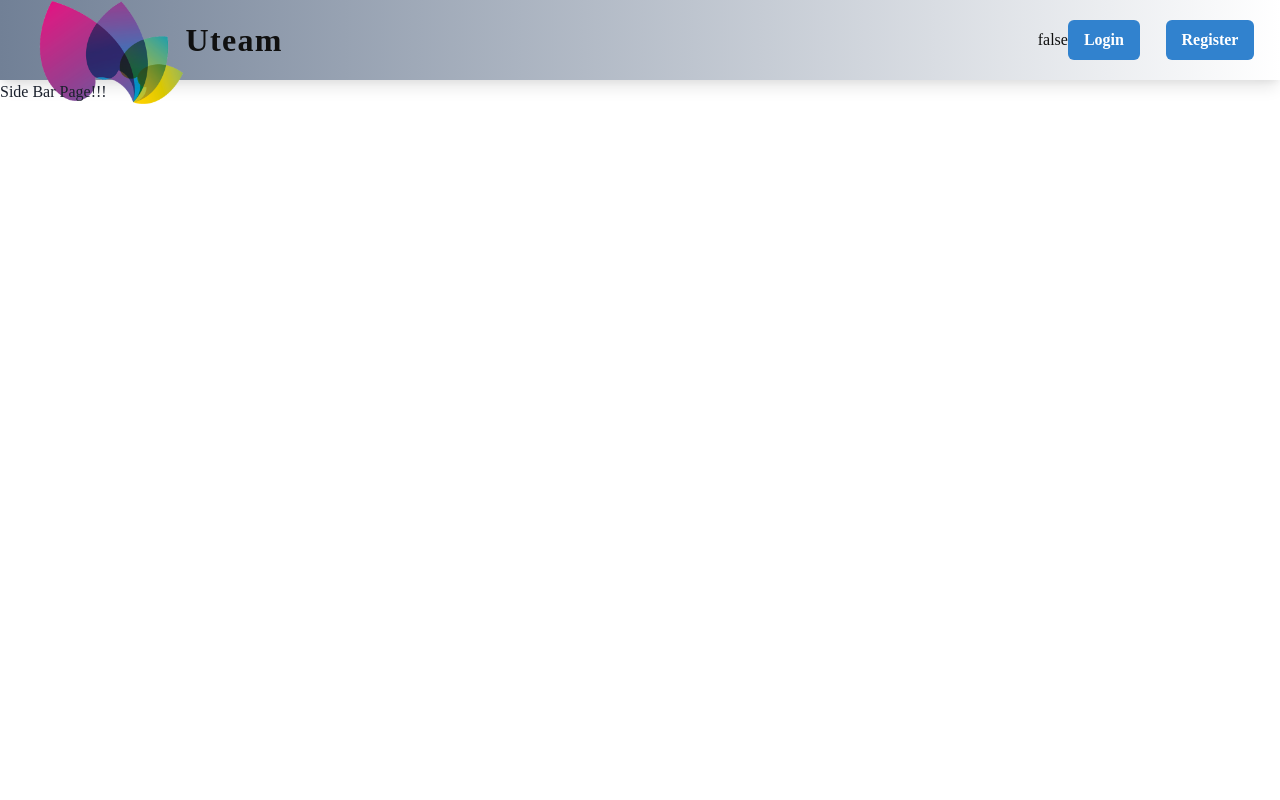
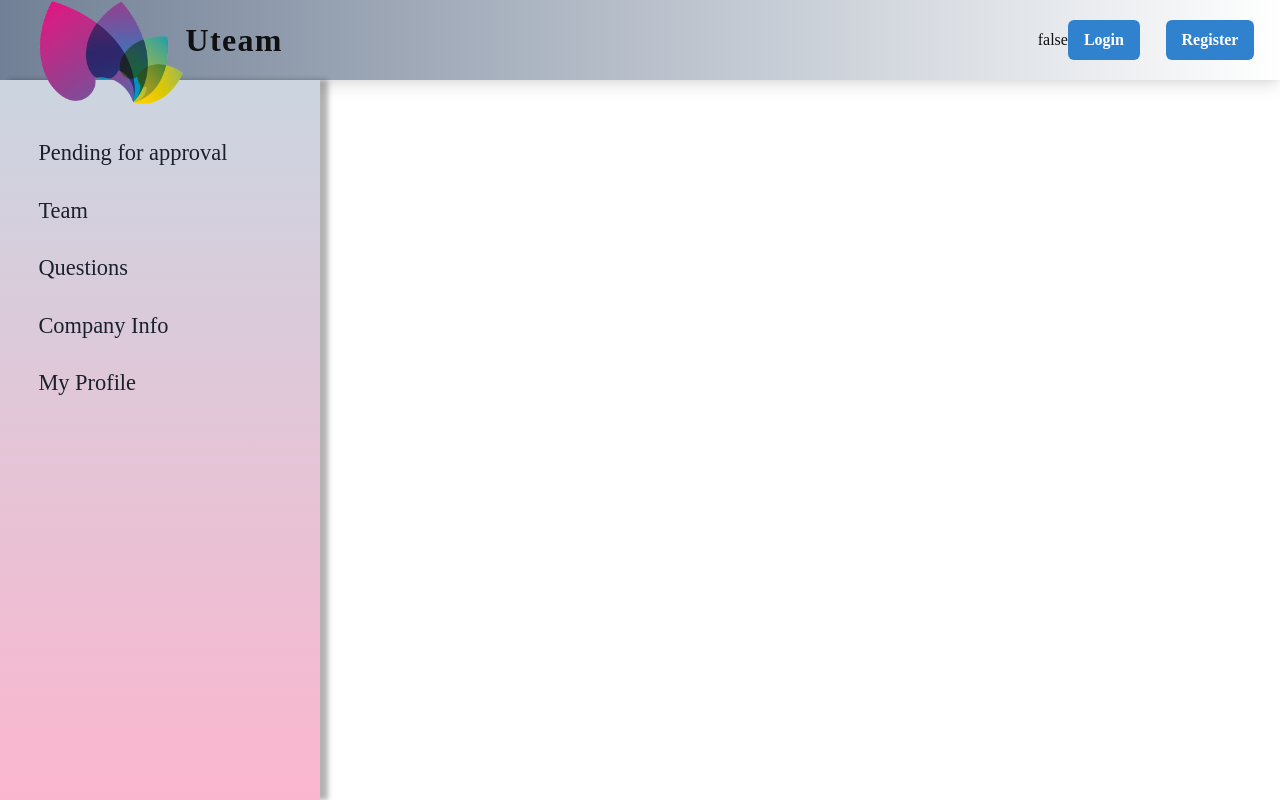
Before and after one commit to MajaKnezevic4598/uteam, a React (Create React App) app: page /sidebar in a window 1280 px wide. Built offline with nearby package versions, Linux system fonts and the light colour scheme; a web font is replaced by a local one.

Commit message:
added sideBar component and nested routes implemented within sideBar component

```diff
--- a/src/App.js
+++ b/src/App.js
@@ -15,7 +15,7 @@ function App() {
           <Routes>
             <Route path="/" element={<Login />} />
             <Route path="/register" element={<Register />} />
-            <Route path="/sidebar" element={<SideBar />} />
+            <Route path="/sidebar/*" element={<SideBar />} />
           </Routes>
         </AuthContextProvider>
       </BrowserRouter>
--- /dev/null
+++ b/src/components/CompanyInfo.js
@@ -0,0 +1,7 @@
+import React from "react";
+
+function CompanyInfo() {
+  return <div>ompany Info!!!!</div>;
+}
+
+export default CompanyInfo;
--- a/src/components/Header.js
+++ b/src/components/Header.js
@@ -8,7 +8,7 @@ function Header() {
   return (
     <Flex
       w="100vw"
-      h={["auto", "auto", "10vh"]}
+      h={["auto", "20vh", "10vh"]}
       bgColor="gray.100"
       color="litherBlack"
       direction={["column", "row", "row"]}
@@ -16,7 +16,14 @@ function Header() {
       bgGradient="linear(to-r,gray.500, white)"
       boxShadow="lg"
     >
-      <Image src="../assets/flower-logo.png" h="20vh" mt="4vh" ml="2vw" />
+      <Image
+        src="../assets/flower-logo.png"
+        h="20vh"
+        mt="4vh"
+        ml="2vw"
+        position="relative"
+        zIndex="3"
+      />
       <Text fontSize="4vh" fontWeight="bold" letterSpacing="0.1vw">
         Uteam
       </Text>
--- /dev/null
+++ b/src/components/MenuItem.js
@@ -0,0 +1,28 @@
+import React from "react";
+import { Text, Box } from "@chakra-ui/react";
+import { Link } from "react-router-dom";
+
+const MenuItem = ({ children, to = "/", isOpen, ...rest }) => {
+  return (
+    <Box
+      display={{ base: isOpen ? "block" : "none", md: "block" }}
+      flexBasis={{ base: "100%", md: "auto" }}
+      mb="1vh"
+      fontSize="2.8vh"
+      _hover={{
+        boxShadow: "2px 2px 6px 2px rgba(0,0,0,0.75) inset",
+        borderRadius: "8px",
+      }}
+      px="1vw"
+      py="1vh"
+    >
+      <Link to={to}>
+        <Text display="block" {...rest}>
+          {children}
+        </Text>
+      </Link>
+    </Box>
+  );
+};
+
+export default MenuItem;
--- /dev/null
+++ b/src/components/MenuToggle.js
@@ -0,0 +1,13 @@
+import React from "react";
+import { Box } from "@chakra-ui/react";
+import { SmallCloseIcon, HamburgerIcon } from "@chakra-ui/icons";
+
+function MenuToggle({ toggle, isOpen }) {
+  return (
+    <Box display={{ base: "block", md: "none" }} onClick={toggle}>
+      {isOpen ? <SmallCloseIcon /> : <HamburgerIcon />}
+    </Box>
+  );
+}
+
+export default MenuToggle;
--- /dev/null
+++ b/src/components/MyProfile.js
@@ -0,0 +1,7 @@
+import React from "react";
+
+function MyProfile() {
+  return <div>My Profile!!!!</div>;
+}
+
+export default MyProfile;
--- /dev/null
+++ b/src/components/Questions.js
@@ -0,0 +1,7 @@
+import React from "react";
+
+function Questions() {
+  return <div>Questions!!!!!</div>;
+}
+
+export default Questions;
--- a/src/components/Register.js
+++ b/src/components/Register.js
@@ -19,7 +19,7 @@ import { EmailIcon, ViewIcon, ViewOffIcon } from "@chakra-ui/icons";
 import { registerUser } from "../services/registerUser";
 import { AuthContext } from "../context/AuthContext";
 
-//practical functionality for register component would be to unable to register a user while you are logged in
+//useful functionality for register component would be to unable to register a user while you are logged in
 function Register() {
   const [isLoading, setIsLoading] = useState(false);
   const navigate = useNavigate();
--- a/src/components/SideBar.js
+++ b/src/components/SideBar.js
@@ -1,7 +1,55 @@
-import React from "react";
+import React, { useState } from "react";
+import MenuToggle from "./MenuToggle";
+import MenuItem from "./MenuItem";
+import Questions from "./Questions";
+import Team from "./Team";
+import MyProfile from "./MyProfile";
+import CompanyInfo from "./CompanyInfo";
+import { Flex, Box } from "@chakra-ui/react";
+import { Routes, Route } from "react-router-dom";
 
 function SideBar() {
-  return <div>Side Bar Page!!!</div>;
+  const [isOpen, setIsOpen] = useState(false);
+  const toggle = () => {
+    setIsOpen(!isOpen);
+  };
+  return (
+    <Flex direction={["column", "column", "row"]}>
+      <Box
+        // border="1px solid black"
+        h={["auto", "auto", "90vh"]}
+        w={["100vw", "100vw", "25vw"]}
+        bgGradient="linear(to-t, pink.200, gray.300)"
+        pt="6vh"
+        px="2vw"
+        boxShadow="8px 0px 5px 0px rgba(0,0,0,0.3)"
+      >
+        <MenuToggle toggle={toggle} isOpen={isOpen} />
+        <MenuItem to={"/"} isOpen={isOpen}>
+          Pending for approval
+        </MenuItem>
+        <MenuItem to={"team"} isOpen={isOpen}>
+          Team
+        </MenuItem>
+        <MenuItem to={"questions"} isOpen={isOpen}>
+          Questions
+        </MenuItem>
+        <MenuItem to={"company-info"} isOpen={isOpen}>
+          Company Info
+        </MenuItem>
+        <MenuItem to={"my-profile"} isOpen={isOpen}>
+          My Profile
+        </MenuItem>
+      </Box>
+
+      <Routes>
+        <Route path="questions" element={<Questions />} />
+        <Route path="team" element={<Team />} />
+        <Route path="my-profile" element={<MyProfile />} />
+        <Route path="company-info" element={<CompanyInfo />} />
+      </Routes>
+    </Flex>
+  );
 }
 
 export default SideBar;
--- /dev/null
+++ b/src/components/Team.js
@@ -0,0 +1,7 @@
+import React from "react";
+
+function Team() {
+  return <div>Team!!!</div>;
+}
+
+export default Team;
```
